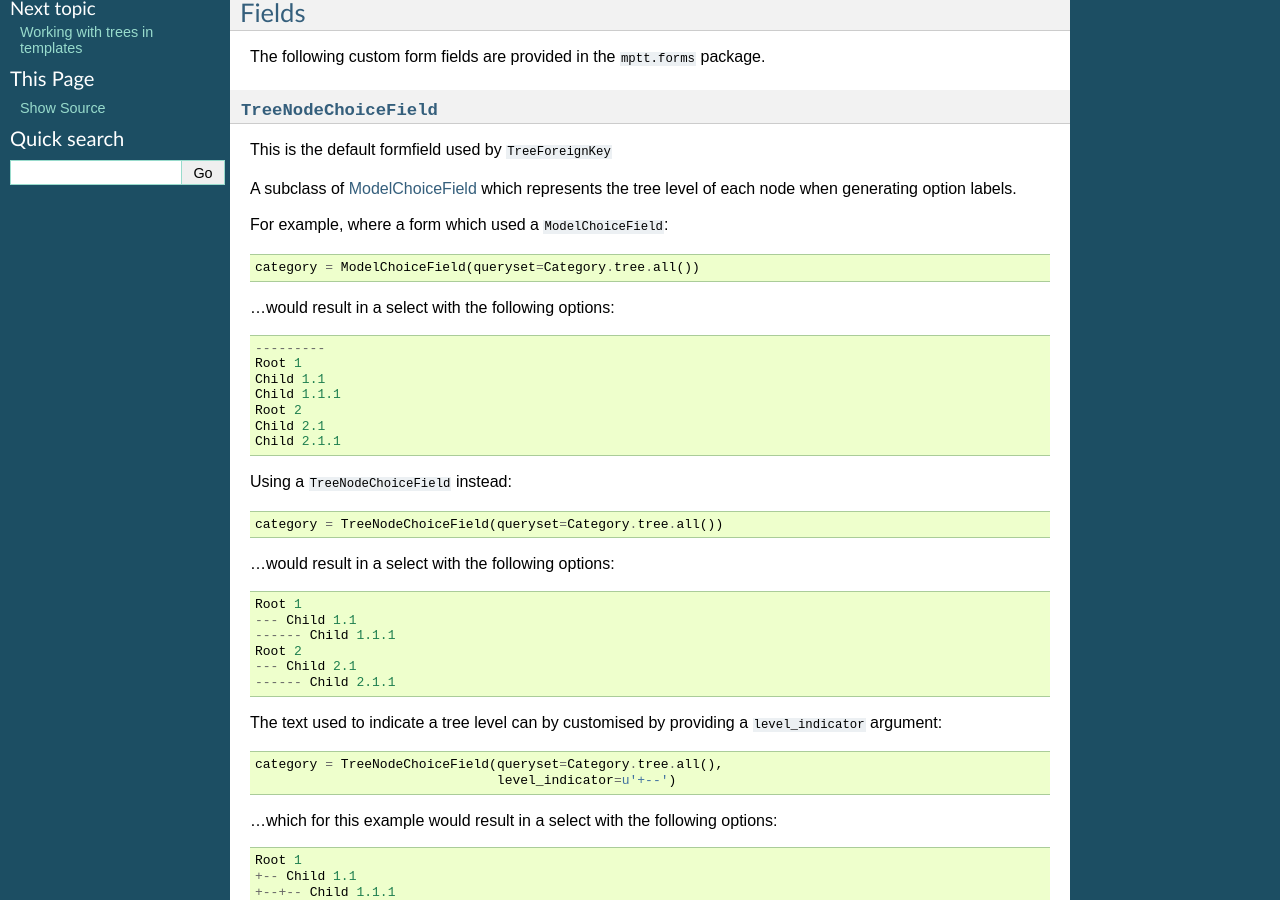
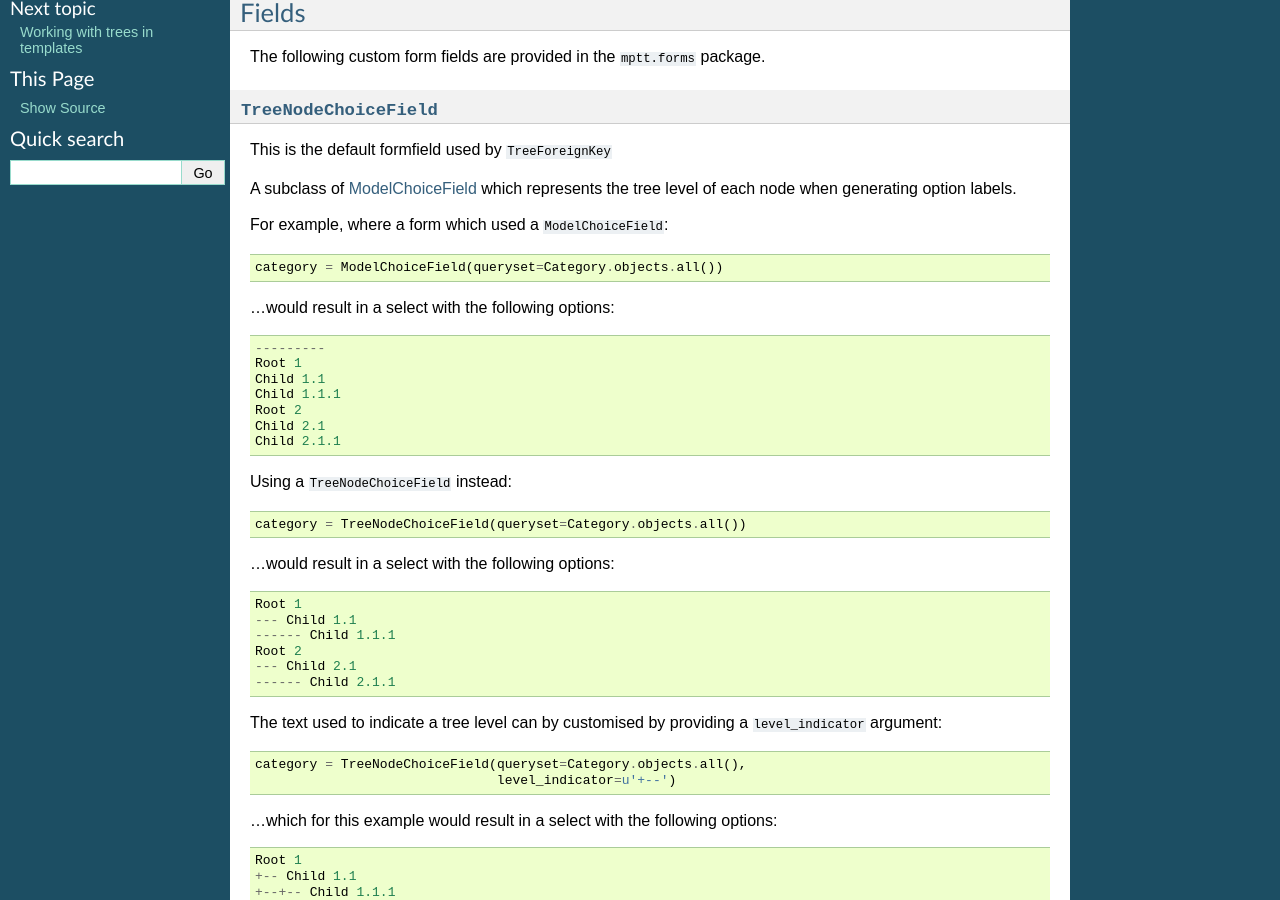
Before and after one commit to django-mptt/django-mptt, a Sphinx documentation site: the page built from docs/forms.rst, in a window 1280 px wide and 900 px high, scrolled down 332 px. Built offline with Sphinx 7.4.7, drawn with Linux system fonts in a browser that asks for light colours.

Commit message:
Fix docs references to .tree manager. closes #308

```diff
--- a/docs/forms.rst
+++ b/docs/forms.rst
@@ -22,7 +22,7 @@ each node when generating option labels.
 
 For example, where a form which used a ``ModelChoiceField``::
 
-   category = ModelChoiceField(queryset=Category.tree.all())
+   category = ModelChoiceField(queryset=Category.objects.all())
 
 ...would result in a select with the following options::
 
@@ -36,7 +36,7 @@ For example, where a form which used a ``ModelChoiceField``::
 
 Using a ``TreeNodeChoiceField`` instead::
 
-   category = TreeNodeChoiceField(queryset=Category.tree.all())
+   category = TreeNodeChoiceField(queryset=Category.objects.all())
 
 ...would result in a select with the following options::
 
@@ -50,7 +50,7 @@ Using a ``TreeNodeChoiceField`` instead::
 The text used to indicate a tree level can by customised by providing a
 ``level_indicator`` argument::
 
-   category = TreeNodeChoiceField(queryset=Category.tree.all(),
+   category = TreeNodeChoiceField(queryset=Category.objects.all(),
                                   level_indicator=u'+--')
 
 ...which for this example would result in a select with the following
@@ -183,7 +183,7 @@ A sample view which shows basic usage of the form is provided below::
        return render_to_response('faqs/move_category.html', {
            'form': form,
            'category': category,
-           'category_tree': Category.tree.all(),
+           'category_tree': Category.objects.all(),
        })
 
 .. _`move_to method`: models.html#move-to-target-position-first-child
```
